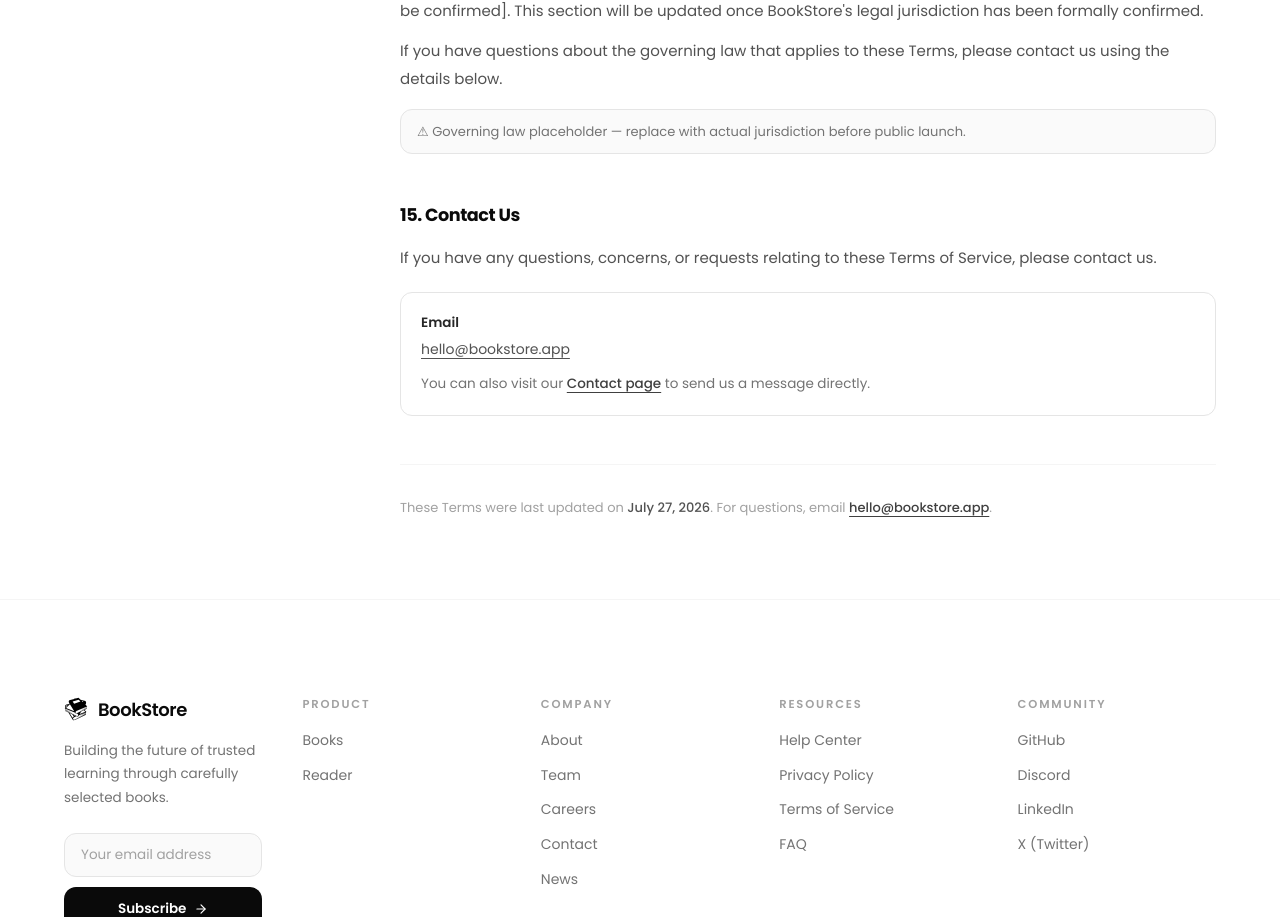
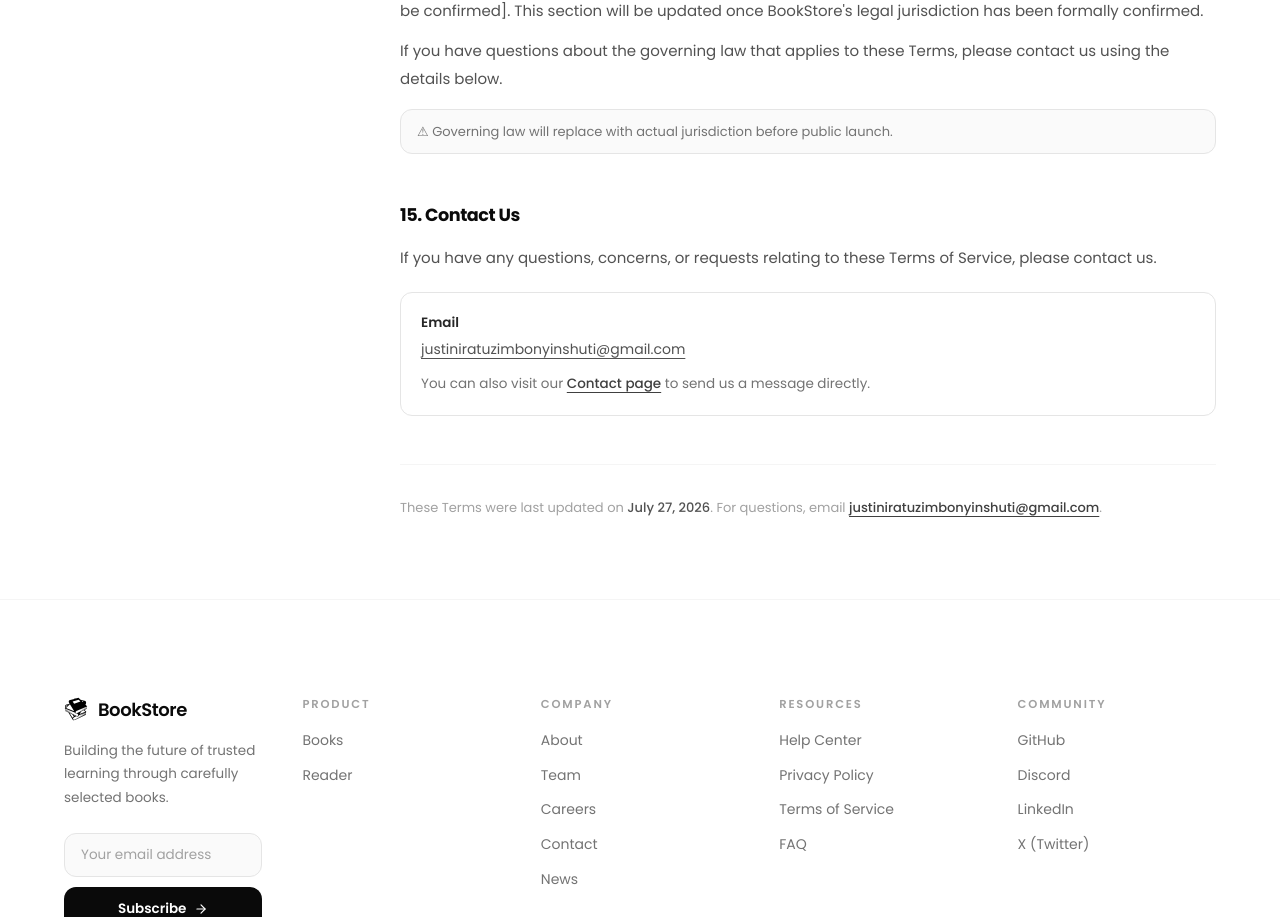
Before and after one commit to realstin/booksstore-frontend, a React (Vite) app: page /terms in a window 1280 px wide. Shown: the part 4440-5357 px from the top of the page. Built offline with nearby package versions, Linux system fonts and the light colour scheme; no server answers; the HTML template or start-up script is replaced by a standard one.

Commit message:
fix: used my real email instead of the fake

```diff
--- a/src/pages/Resources/Privacy.jsx
+++ b/src/pages/Resources/Privacy.jsx
@@ -10,7 +10,7 @@ import Footer from "../../components/Homepage/Footer";
    whenever the policy changes.
 ───────────────────────────────────────── */
 const LAST_UPDATED = "July 27, 2026";
-const CONTACT_EMAIL = "hello@bookstore.app"; // replace with real email
+const CONTACT_EMAIL = "justiniratuzimbonyinshuti@gmail.com"; // replace with real email
 
 /* ─────────────────────────────────────────
    Shared easing
--- a/src/pages/Resources/Terms.jsx
+++ b/src/pages/Resources/Terms.jsx
@@ -9,7 +9,7 @@ import Footer from "../../components/Homepage/Footer";
    Config — update these when terms change
 ───────────────────────────────────────── */
 const LAST_UPDATED   = "July 27, 2026";
-const CONTACT_EMAIL  = "hello@bookstore.app";
+const CONTACT_EMAIL  = "justiniratuzimbonyinshuti@gmail.com";
 // Placeholder — replace with actual jurisdiction once decided
 const GOVERNING_LAW  = "[Jurisdiction to be confirmed]";
 
@@ -154,7 +154,7 @@ const sections = [
       `These Terms of Service and any disputes arising from them will be governed by the laws of ${GOVERNING_LAW}. This section will be updated once BookStore's legal jurisdiction has been formally confirmed.`,
       "If you have questions about the governing law that applies to these Terms, please contact us using the details below.",
     ],
-    note: "⚠ Governing law placeholder — replace with actual jurisdiction before public launch.",
+    note: "⚠ Governing law will replace with actual jurisdiction before public launch.",
   },
   {
     id: "contact",
```
